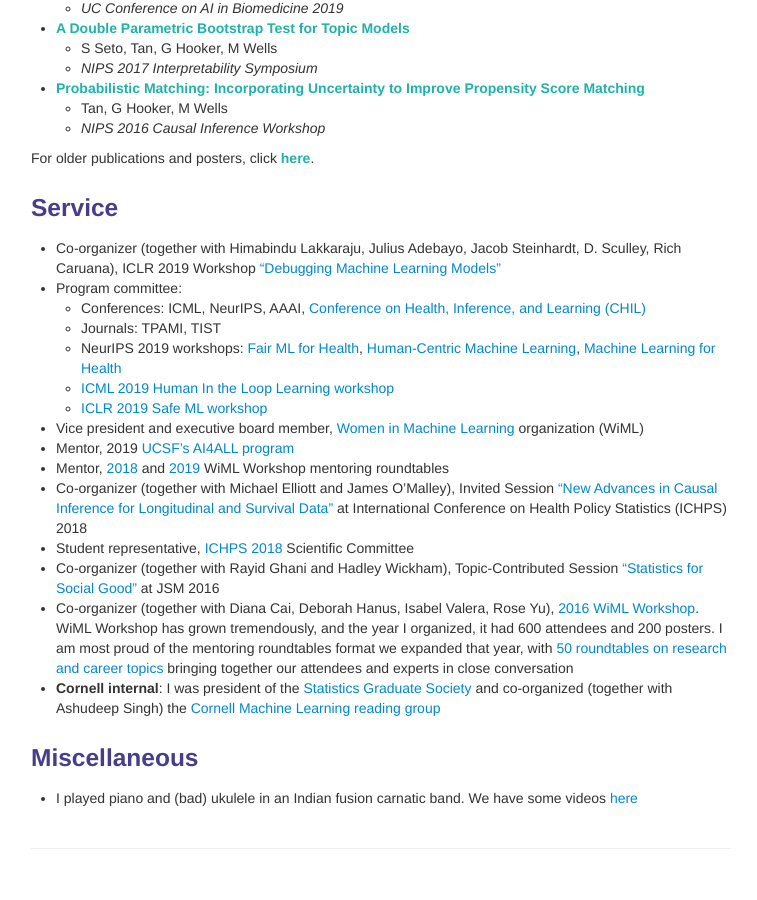
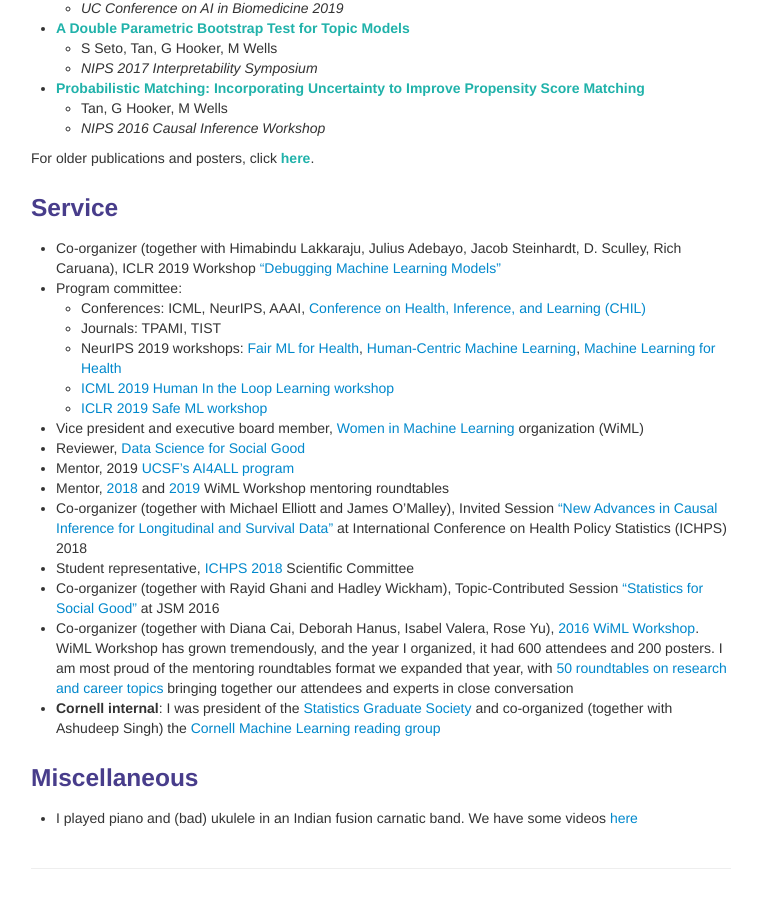
Before and after one commit to shftan/shftan.github.io, a Jekyll site: the page built from index.md, in a window 1280 px wide and 900 px high, scrolled down 2164 px. Shown: the whole window, without its empty margins (259-1016 px from the left). Built offline with Jekyll 4.4.1, drawn with Linux system fonts in a browser that asks for light colours; part of the change alters nothing that is shown.

Commit message:
Update index.md

```diff
--- a/index.md
+++ b/index.md
@@ -1,8 +1,8 @@
 ---
 layout: frontpage
 title: Sarah Tan
-description: PhD student, Cornell Statistics
-keywords: Sarah Tan, Cornell, statistics, interpretability, causal inference, computational social science
+description: Research Scientist, Facebook
+keywords: Sarah Tan, Facebook, Cornell, UCSF, statistics, interpretability, causal inference, computational social science
 ---
 
 <div class="row-fluid" id="about">
@@ -22,7 +22,7 @@ keywords: Sarah Tan, Cornell, statistics, interpretability, causal inference, co
 
 <p>Broadly, I work on interpretability of machine learning methods. I'm also interested in algorithmic fairness and causal inference. I particularly enjoy working on methods useful for healthcare and public policy.</p>
 
-<p>Previously, I studied at Berkeley and Columbia, and worked in public policy in NYC, including the health department and public hospitals system. In 2014, I was a <a href="https://dssg.uchicago.edu">Data Science for Social Good</a> fellow. I spent two summers at Microsoft Research, working with <a href="https://www.microsoft.com/en-us/research/people/rcaruana/">Rich Caruana</a>, <a href="https://www.microsoft.com/en-us/research/people/kori/">Kori Inkpen</a>, and <a href="https://www.microsoft.com/en-us/research/people/eckamar/">Ece Kamar</a>. I'm on the board of the <a href="https://wimlworkshop.org">Women in Machine Learning</a> organization.</p>
+<p>Previously, I studied at Berkeley and Columbia, and worked in public policy in NYC, including the health department and public hospitals system. In 2014, I was a <a href="http://www.dssgfellowship.org/">Data Science for Social Good</a> fellow. I spent two summers at Microsoft Research, working with <a href="https://www.microsoft.com/en-us/research/people/rcaruana/">Rich Caruana</a>, <a href="https://www.microsoft.com/en-us/research/people/kori/">Kori Inkpen</a>, and <a href="https://www.microsoft.com/en-us/research/people/eckamar/">Ece Kamar</a>. I'm on the board of the <a href="https://wimlworkshop.org">Women in Machine Learning</a> organization.</p>
 
         </div>
 </div>
@@ -123,6 +123,7 @@ For older publications and posters, click <a class="paper" href="olderpublicatio
   - [ICML 2019 Human In the Loop Learning workshop](https://sites.google.com/view/hill2019/home)
   - [ICLR 2019 Safe ML workshop](https://sites.google.com/view/safeml-iclr2019/home)
 - Vice president and executive board member, [Women in Machine Learning](https://wimlworkshop.org) organization (WiML)
+- Reviewer, <a href="http://www.dssgfellowship.org/">Data Science for Social Good</a>
 - Mentor, 2019 [UCSF's AI4ALL program](http://ai4all.ucsf.edu/)
 - Mentor, [2018](https://wimlworkshop.org/2018/program/) and [2019](https://wimlworkshop.org/2019/program/) WiML Workshop mentoring roundtables
 - Co-organizer (together with Michael Elliott and James O'Malley),  Invited Session ["New Advances in Causal Inference for Longitudinal and Survival Data"](http://ww2.amstat.org/meetings/ichps/2018/onlineprogram/Program.cfm) at International Conference on Health Policy Statistics (ICHPS) 2018
```
